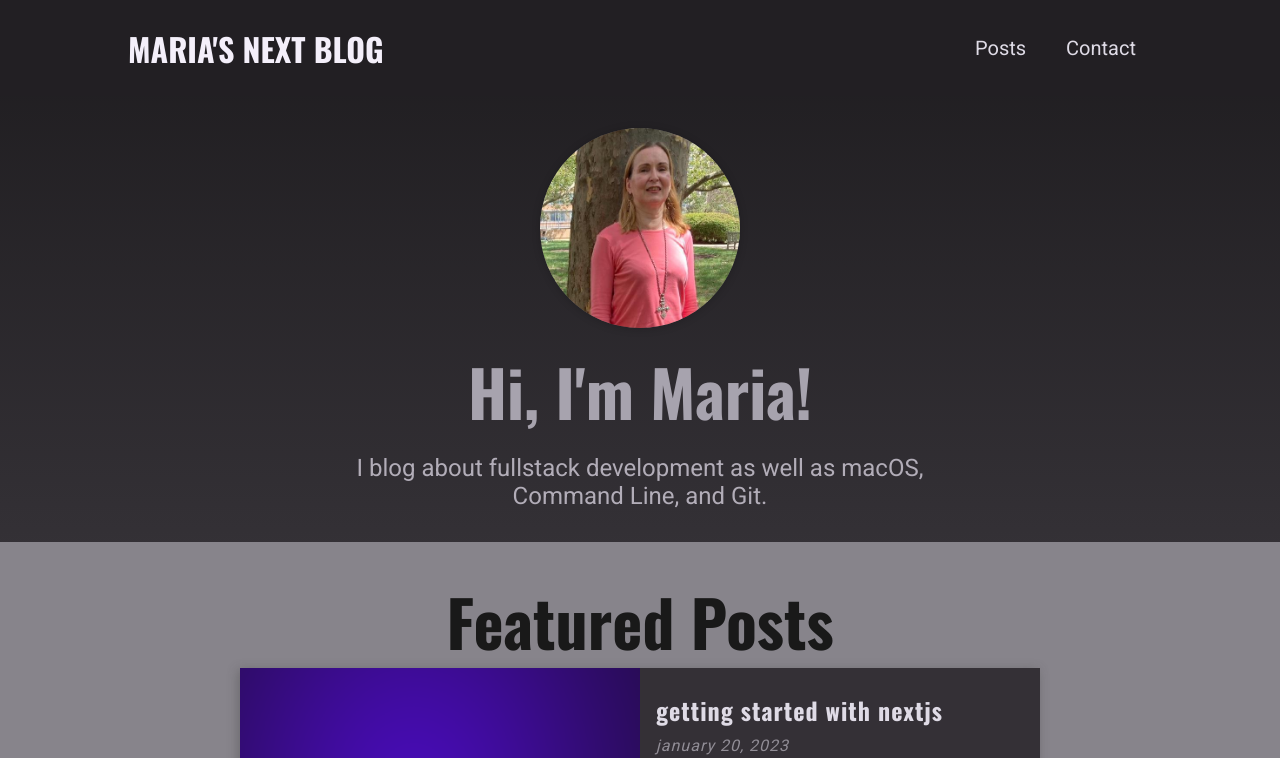
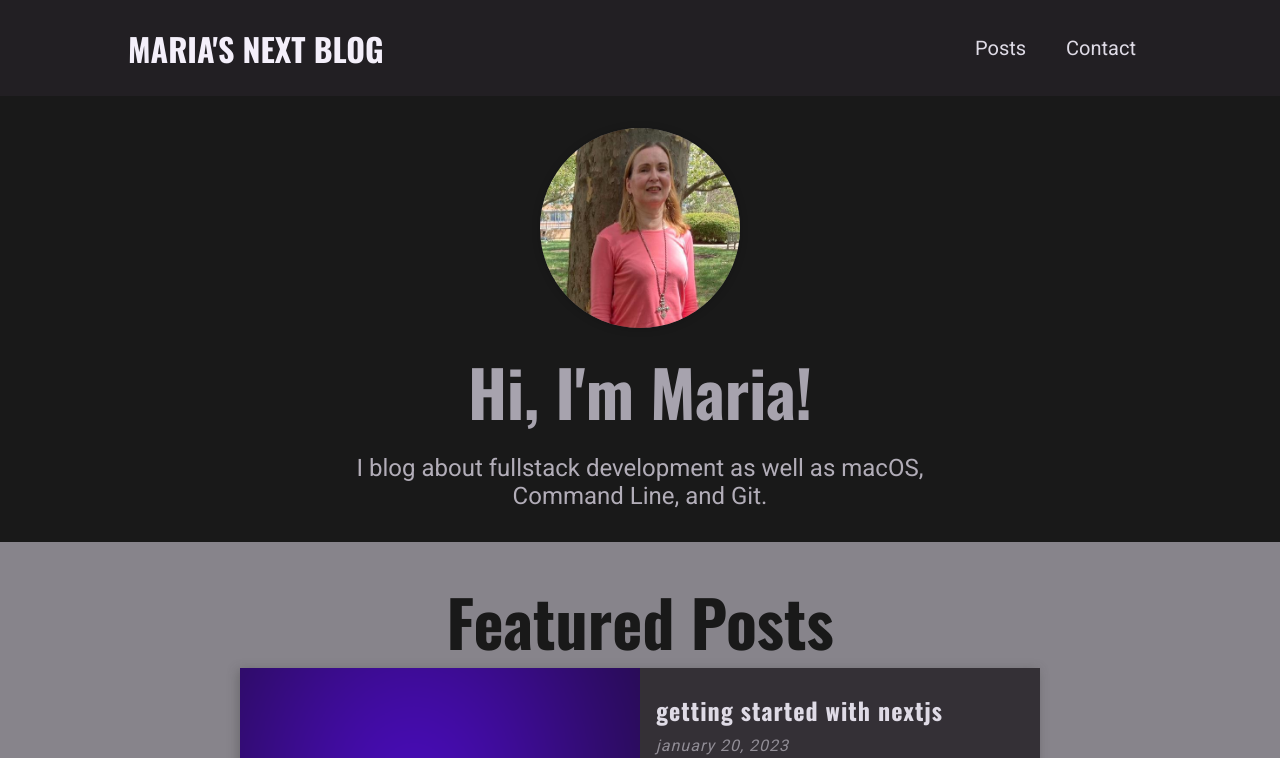
Before and after one commit to interglobalmedia/nextjs-fullstack-blog, a Next.js app: page / in a window 1280 px wide. Shown: the top 758 px of the page. Built offline with nearby package versions, Linux system fonts and the light colour scheme.

Commit message:
NFB-21 #resolve #time 1m #comment disable styleint rule

```diff
--- a/styles/hero.module.scss
+++ b/styles/hero.module.scss
@@ -1,11 +1,9 @@
+/* stylelint-disable scss/no-global-function-names */
+
 .hero {
-  background-image: linear-gradient(
-    to bottom,
-    var(--color-grey-900),
-    var(--color-grey-800)
-  );
   padding: var(--size-8) 0;
   text-align: center;
+  background-color: darken(#1c1c1c, 1.25%);
 }
 
 .image {
```
